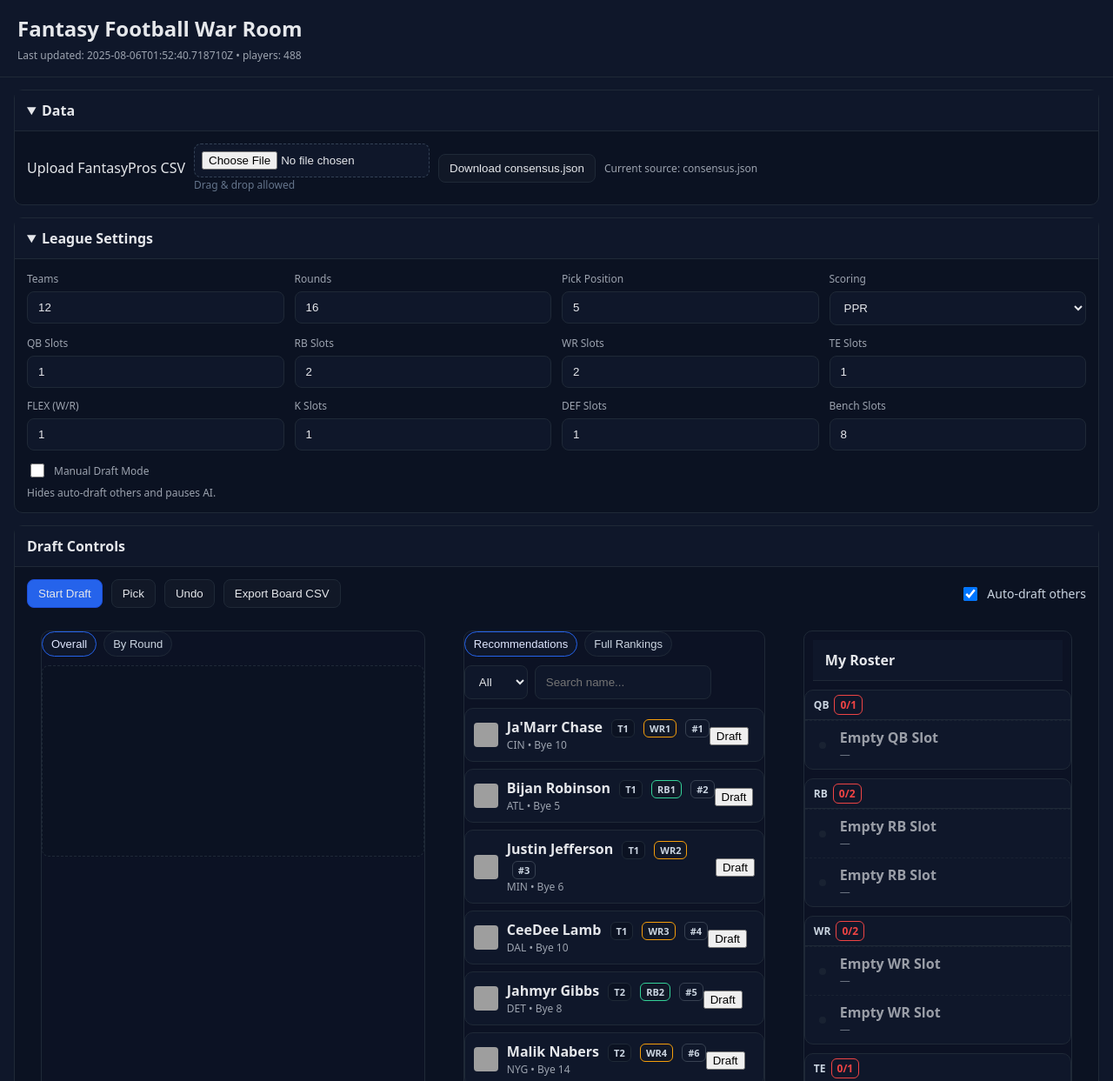
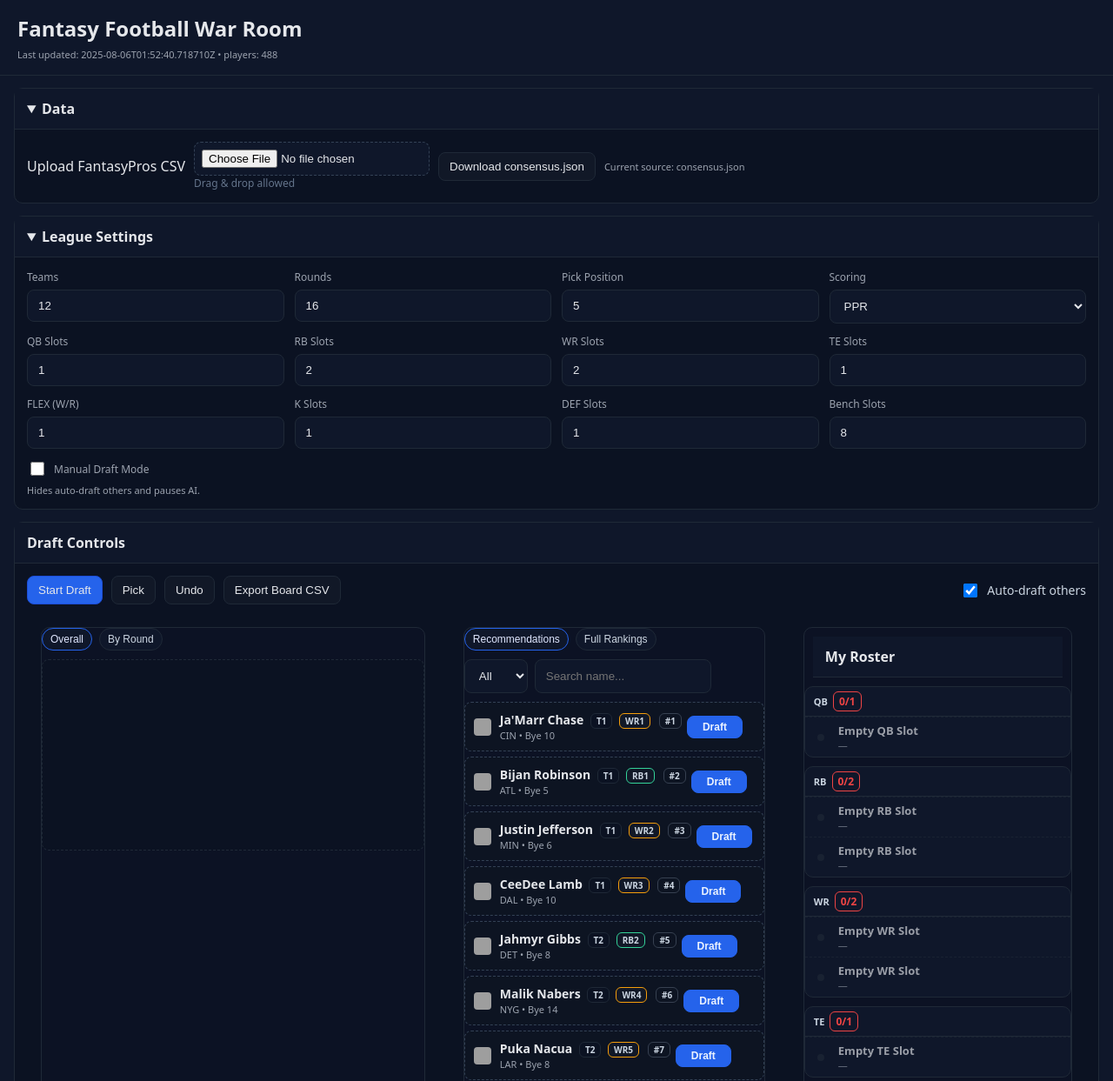
Before and after one commit to jutkovic44/fantasy-consensus, a plain HTML site: page index.html in a window 1280 px wide. Shown: the top 1243 px of the page at 87% size. Drawn offline with Linux system fonts and the light colour scheme; grey boxes are pictures that could not be loaded.

Commit message:
Update styles.css
style clean up

```diff
--- a/styles.css
+++ b/styles.css
@@ -209,3 +209,80 @@ body {
 
 /* ===== Small headings ===== */
 .small-title { margin: 10px; font-size: 16px; }
+
+/* ===== UI Polish: tighter cards + refined fonts + proper Draft button ===== */
+
+/* Global micro-tune */
+.small { font-size: 11px; }
+.badge { font-size: 10px; padding: 1px 6px; }
+
+/* Player list cards */
+.list { gap: 6px; }
+.item {
+  padding: 10px;
+  border-radius: 8px;
+  border: 1px dashed #334155;
+  background: #0d1422;
+}
+.item .flex { gap: 6px; }
+
+/* Title + meta sizing inside cards */
+.name { font-size: 14px; font-weight: 600; }
+.item .small { font-size: 11px; }
+
+/* Team logos a bit smaller to save space */
+.team-logo { width: 20px; height: 20px; }
+.team-logo-sm { width: 16px; height: 16px; }
+
+/* Tighter badges in cards */
+.badge.tier, .badge.pos, .badge.stack {
+  margin-left: 4px;
+}
+.badge.pos.QB, .badge.pos.RB, .badge.pos.WR, .badge.pos.TE { font-weight: 600; }
+
+/* Proper primary-styled Draft button.
+   We target data-pid so it only hits the player-card buttons. */
+.list .item button[data-pid] {
+  appearance: none;
+  border: 1px solid #2563eb;
+  background: #2563eb;
+  color: #eaf2ff;
+  font-weight: 600;
+  font-size: 12px;
+  padding: 6px 10px;
+  line-height: 1;
+  border-radius: 8px;
+  min-width: 64px;
+  cursor: pointer;
+  transition: transform 0.06s ease, background 0.12s ease, border-color 0.12s ease, box-shadow 0.12s ease;
+  box-shadow: 0 0 0 0 rgba(37, 99, 235, 0);
+}
+.list .item button[data-pid]:hover {
+  background: #1d4ed8;
+  border-color: #1d4ed8;
+  box-shadow: 0 6px 14px -6px rgba(29, 78, 216, 0.45);
+}
+.list .item button[data-pid]:active {
+  transform: translateY(1px);
+  box-shadow: 0 3px 8px -6px rgba(29, 78, 216, 0.55);
+}
+.list .item button[data-pid][disabled],
+.list .item button[data-pid].disabled {
+  background: #0b1220;
+  border-color: #334155;
+  color: #94a3b8;
+  cursor: not-allowed;
+  box-shadow: none;
+}
+
+/* Slightly tighter roster rows too */
+.roster-item { padding: 6px 8px; gap: 8px; }
+.roster-name { font-size: 13px; }
+.roster-meta { font-size: 11px; }
+
+/* Draft board pick cards spacing */
+.pick { padding: 8px; }
+.pick .small { font-size: 11px; }
+
+/* Tabs/subtabs tweak for denser look */
+.tab, .subtab { padding: 5px 9px; font-size: 12px; }
```
